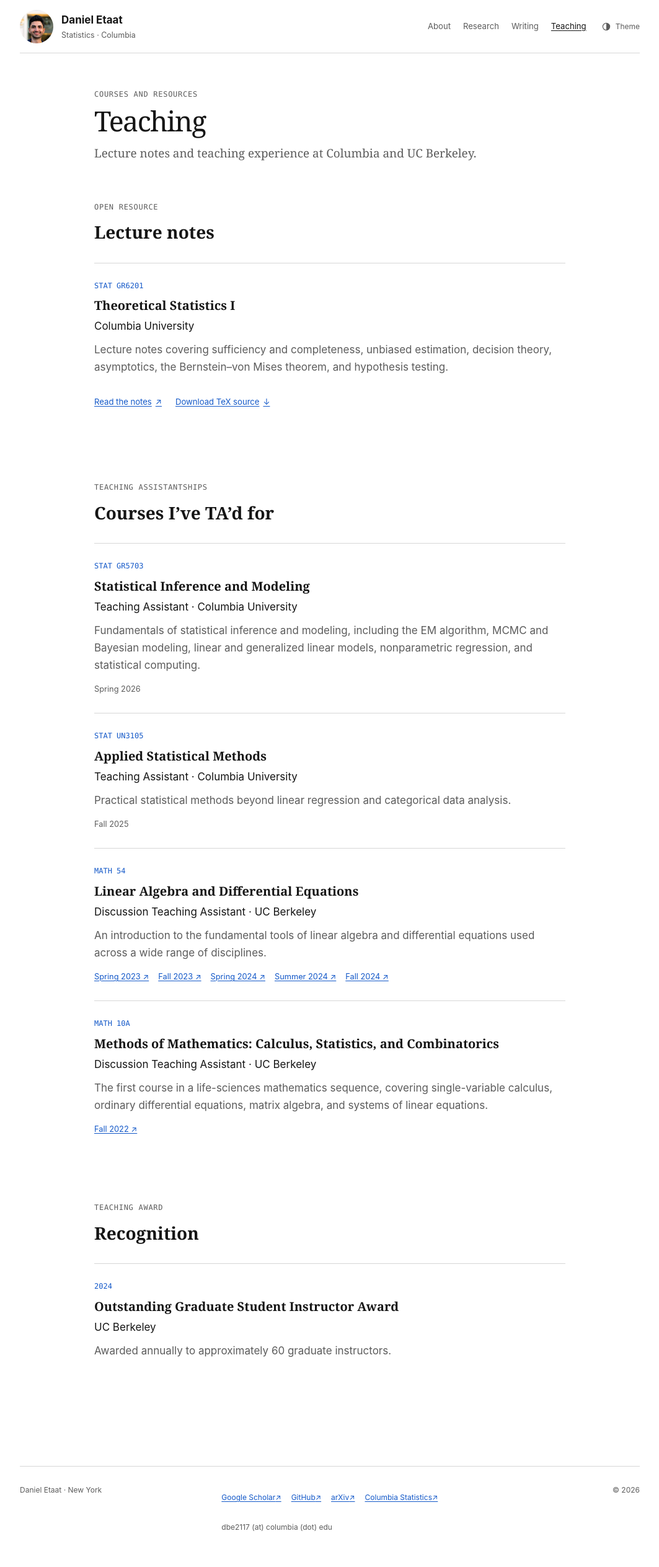
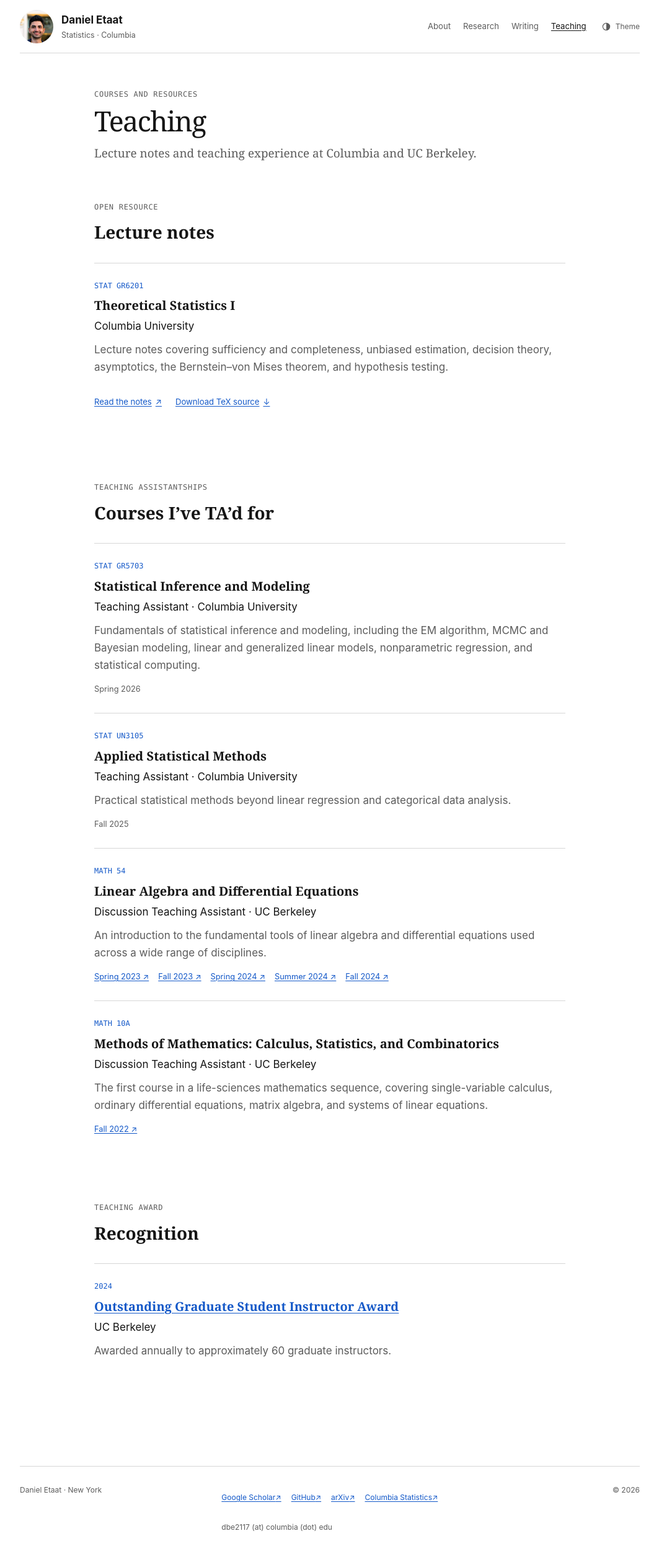
Before and after one commit to DanielEtaat/danieletaat.github.io, a Jekyll site: the page built from teaching.html, in a window 1280 px wide. Shown: the whole page at 62% size, without its empty margins (108-1171 px from the left). Built offline with Jekyll 4.4.1, drawn with Linux system fonts in a browser that asks for light colours.

Commit message:
Link teaching award to Berkeley recipient list

```diff
--- a/_data/teaching.yml
+++ b/_data/teaching.yml
@@ -53,5 +53,6 @@ courses:
 award:
   year: "2024"
   title: "Outstanding Graduate Student Instructor Award"
+  url: "https://gsi.berkeley.edu/ogsi-recipients-2023-2024/#:~:text=Drozd%0APranav%20Enugandla-,Daniel%20Etaat,-Kishan%20Jani%0ASeewoo"
   institution: "UC Berkeley"
   note: "Awarded annually to approximately 60 graduate instructors."
--- a/teaching.html
+++ b/teaching.html
@@ -56,7 +56,7 @@ description: "Lecture notes and teaching experience at Columbia and UC Berkeley.
     <h2 id="recognition-title">Recognition</h2>
     <article class="course-entry">
       <p class="course-code">{{ site.data.teaching.award.year }}</p>
-      <h3>{{ site.data.teaching.award.title }}</h3>
+      <h3><a href="{{ site.data.teaching.award.url | escape }}">{{ site.data.teaching.award.title }}</a></h3>
       <p>{{ site.data.teaching.award.institution }}</p>
       <p class="course-description">{{ site.data.teaching.award.note }}</p>
     </article>
```
